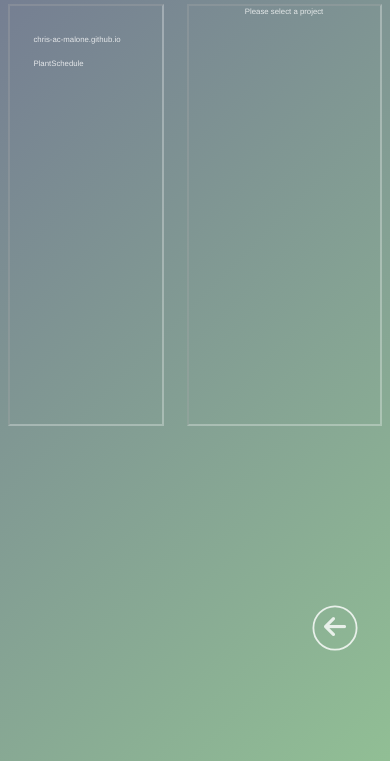
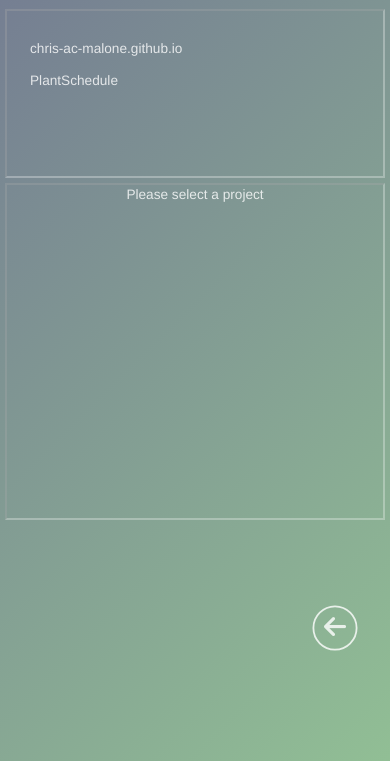
Before and after one commit to chris-ac-malone/chris-ac-malone.github.io, a plain HTML site: page index.html in a window 390 px wide. Both pictures are taken after a click on the element "Portfolio". Shown: the part 167-928 px from the top of the page. Drawn offline with nearby package versions, Linux system fonts and the light colour scheme.

Commit message:
Made portfolio section more responsive

```diff
--- a/assets/main.css
+++ b/assets/main.css
@@ -171,6 +171,25 @@ body {
         border-radius: 200px;
         padding: 4% 3% 2%;
     }
+    #projects-list {
+        display: block;
+        border: inset 2px rgba(255,255,255,0.3);
+        height: 20vh;
+        overflow-y: scroll;
+        padding: 20px 20px 0 20px;
+        margin: 5px;
+        width: auto;
+        font-size: 3.5vw;
+    }
+    .project-viewer {
+        display: block;
+        border: inset 2px rgba(255,255,255,0.3);
+        height: 40vh;
+        overflow-y: hidden;
+        margin: 5px;
+        width: auto;
+        font-size: 3.5vw;
+    }
 }
 @keyframes gradient {
     0% {background-position: 0% 50%;}
```
